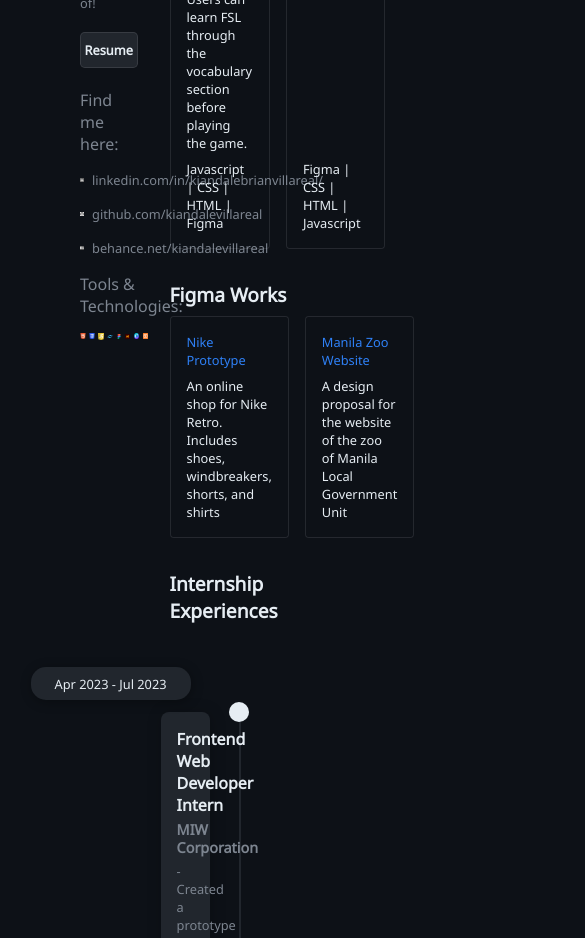
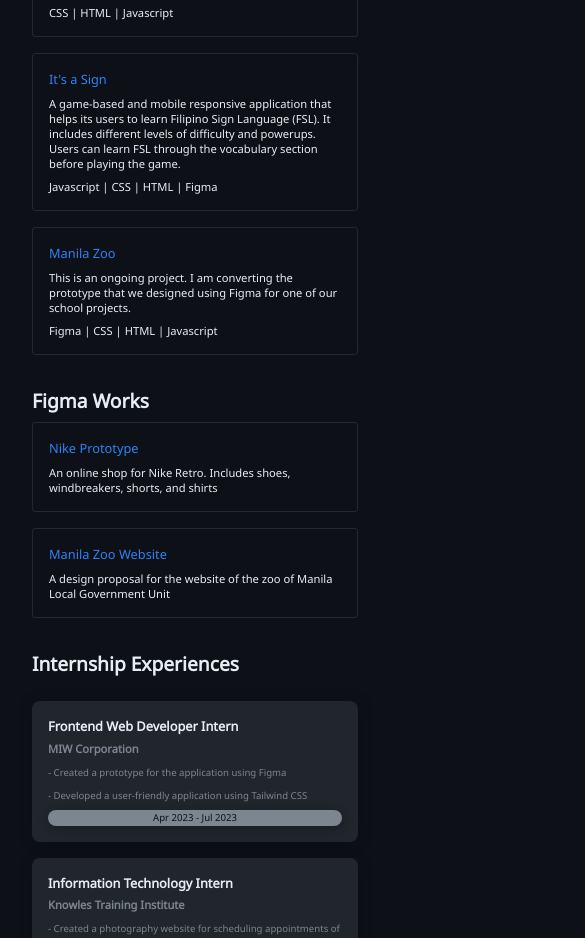
Before and after one commit to kiandalevillareal/portfolio, a plain HTML site: page index.html in a window 390 px wide. Shown: the part 1062-2000 px from the top of the page, 585 px wide, since content can reach past the window. Drawn offline with Linux system fonts and the light colour scheme.

Commit message:
add: responsiveness

```diff
--- a/style.css
+++ b/style.css
@@ -10,11 +10,6 @@
 body{
     background-color: #0d1117;
     color: #e6edf3;
-}
-
-main{
-    display: flex;
-    padding: 2rem 5rem;
 }
 
 /* NAVBAR */
@@ -98,6 +93,12 @@ main{
 }
 .navbar-b ul li a i{
     margin-right: .5rem;
+}
+
+
+main{
+    display: flex;
+    padding: 2rem 5rem;
 }
 
 
@@ -289,10 +290,10 @@ main{
 	height: auto;
 	padding: 1rem;
 	background-color: #21262d;
-	border-radius: 8px;
+	border-radius: .5rem;
 	box-shadow: 1px 1px 15px rgba(0, 0, 0, 0.218);
 	position: relative;
-	margin-bottom: 30px;
+	margin-bottom: 2rem;
 	z-index: 99;
 }
 .internship ul li:nth-child(4) {
@@ -300,8 +301,8 @@ main{
 }
 .internship ul li .circle {
 	position: absolute;
-	width: 20px;
-	height: 20px;
+	width: 1.2rem;
+	height: 1.2rem;
 	border-radius: 50%;
 	background-color: #e6edf3;
 	top: 0;
@@ -310,8 +311,8 @@ main{
 }
 .circle::after{
 	content: ' ';
-	width: 12px;
-	height: 12px;
+	width: .8rem;
+	height: .8rem;
 	background-color: #e6edf3;
 	border-radius: 50%;
 }
@@ -326,9 +327,9 @@ ul li:nth-child(even) .circle {
 ul li .date {
 	position: absolute;
 	width: 10rem;
-	height: 33px;
+	height: 2rem;
     background-color: #21262d;
-	border-radius: 15px;
+	border-radius: 1rem;
 	top: -45px;
 	display: grid;
 	place-items: center;
@@ -364,3 +365,144 @@ ul li p {
 	line-height: 18px;
     margin: .3rem 0;
 }
+
+
+/* MEDIA QUERY */
+@media (max-width: 1024px){
+    .navbar-t .navbar-r input{
+        width: 15rem;
+    }
+    main{
+        padding: 2rem;
+    }
+    .sidebar .intro{
+        font-size: .6rem;
+    }
+    .sidebar .socials{
+        gap: .5rem;
+    }
+    .sidebar .socials a{
+        font-size: .5rem;
+    }
+    .projects .project p{
+        font-size: .7rem;
+    }
+    .figma .figma-work p{
+        font-size: .7rem;
+    }
+    .internships{
+        padding-top: 4rem;
+    }
+    ul li .heading{
+        font-size: .8rem;
+    }
+    ul li p strong{
+        font-size: .7rem;
+    }
+    ul li p{
+        font-size: .6rem;
+    }
+}
+
+@media (max-width: 768px){
+    main{
+        padding: 1rem;
+    }
+    .navbar .navbar-t .navbar-r{
+        display: none;
+    }
+    .navbar-t{
+        display: flex;
+        justify-content: center;
+    }
+    .navbar-b{
+        display: flex;
+        justify-content: center;
+    }
+    .sidebar{
+        width: 50%;
+    }
+    .sidebar h2{
+        font-size: 1.2rem;
+    }
+    .sidebar .intro{
+        font-size: .7rem;
+    }
+    .sidebar .socials{
+        gap: 1rem;
+    }
+    .sidebar .socials a{
+        font-size: .7rem;
+    }
+    .content{
+        width: 50%;
+    }
+    .projects{
+        display: flex;
+        flex-direction: column;
+    }
+    .figma{
+        display: flex;
+        flex-direction: column;
+    }
+    .internships{
+        display: flex;
+        flex-direction: column;
+        padding-top: 1rem;
+    }
+    .internship {
+        width: 100%;
+    }
+    .internship ul li{
+        width: 100%;
+        margin-bottom: 1rem;
+    }
+    .internship ul::after,
+    .circle::after,
+    ul li:nth-child(even) .circle,
+    ul li:nth-child(odd) .circle,
+    ul li .circle {
+        display: none;
+    }
+    ul li .date{
+        position: static;
+        background-color: #7d8590;
+        height: 1rem;
+        font-size: .6rem;
+        color: #0d1117;
+        width: auto;
+    }
+    .internship ul li:nth-child(even){
+        float: left;
+        transform: none;
+        clear: right;
+    }
+    .internship ul li:nth-child(odd){
+        transform: none;
+    }
+}
+
+@media (max-width: 480px){
+    main{
+        display: flex;
+        flex-direction: column;
+    }
+    .sidebar{
+        width: 100%;
+    }
+    .sidebar .profile{
+        width: 50%;
+        margin: 0 auto;
+    }
+    .sidebar h2{
+        font-size: 1.4rem;
+    }
+    .sidebar .tools{
+        justify-content: space-around;
+    }
+    .content{
+        width: 100%;
+        padding: 1rem;
+    }
+
+}
```
